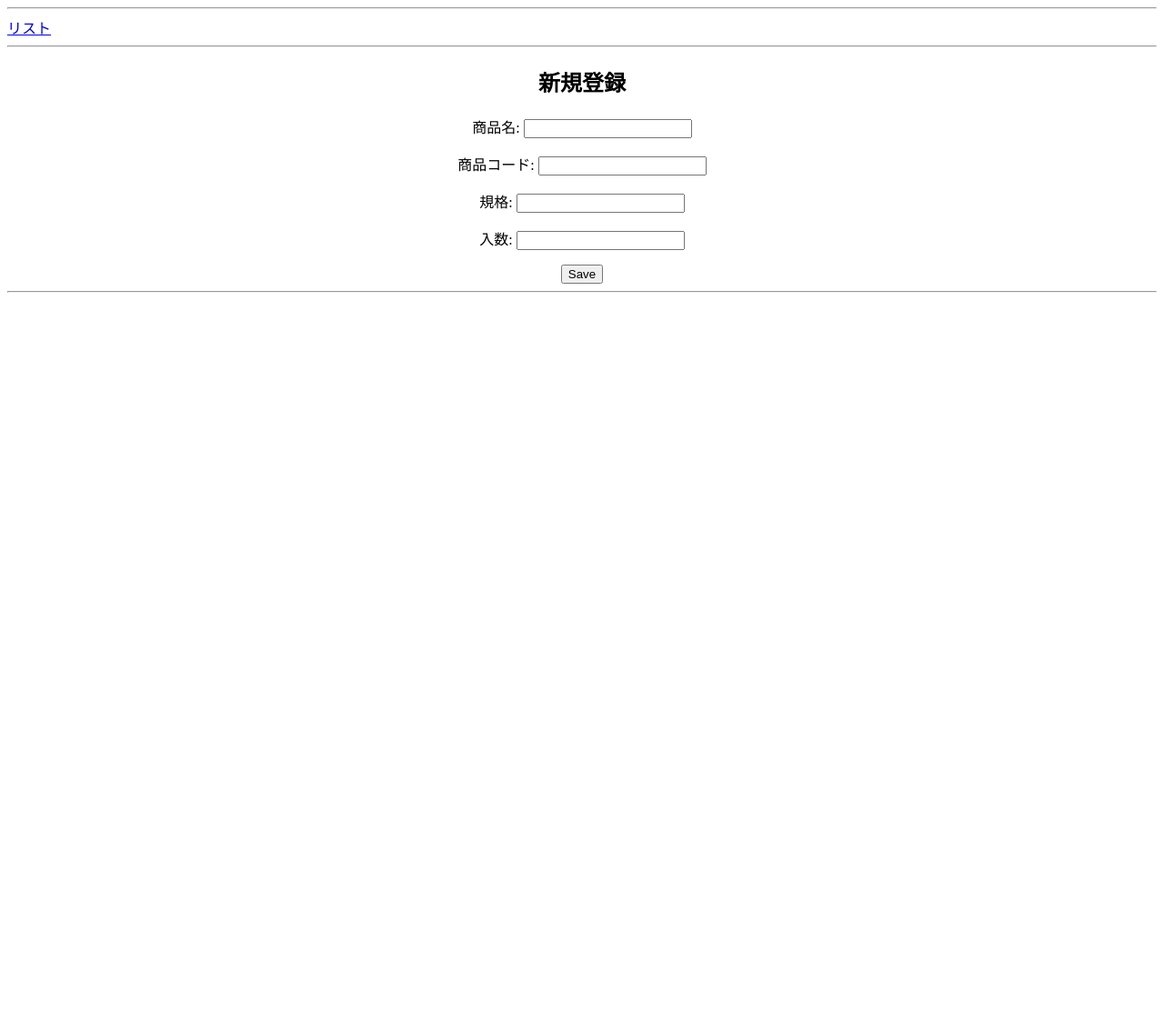
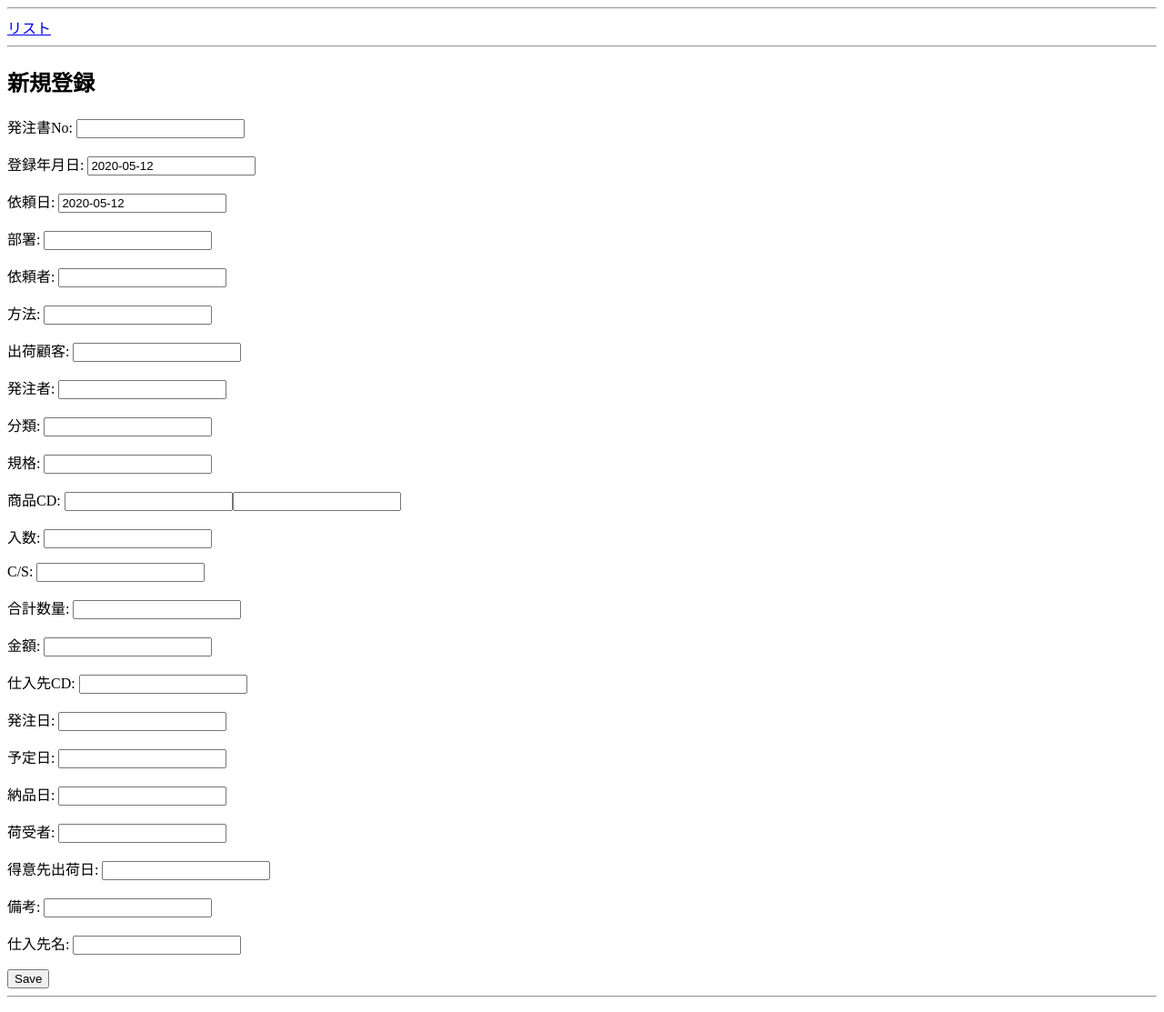
Before and after one commit to simashun/omlapp, a Django app: template oml/yui/templates/yui/post_new.html in a window 1280 px wide. Shown: the whole page at 91% size. Before the commit the page ends 322 px from the top, so only its background shows below. Run offline with Django 3.2, Linux system fonts and the light colour scheme; the template is opened without the code that fills it: values that come from a table or form of the project are taken from there, others are empty; some libraries are stand-ins or nearby versions.

Commit message:
発注情報新規登録

```diff
--- a/oml/yui/admin.py
+++ b/oml/yui/admin.py
@@ -6,7 +6,8 @@ admin.site.register(Shouhin)
 # admin.site.register(Hachukanri)
 class ShouhinAdmin(admin.ModelAdmin):
     fields = ['In_time', 'Hachu_no', 'Irai_day', 'Busyo', 'Irai_nm', 'Houhou', 'Syuka_kokyaku', 'Hachu_nm', 'Bunrui', 'Shouhin_cd', 'Iri_su', 'Case_su', 'Sum_su', 'Kingaku', 'Siresaki_cd', 'Siresaki_nm', 'Hachu_day', 'Yotei_day', 'Nohin_day', 'Nohin_tanto_nm', 'Tokuisaki_shuka_day', 'Syoumikgn', 'Biko', 'In_tanto_cd', 'In_tanto_nm', 'In_bumon_cd', 'In_bumon_nm', 'In_tanmatu_nm', 'In_tanmatu_tanto_nm', 'In_tanmatu_tanto_ip', 'Up_time', 'Up_tanto_cd', 'Up_tanto_nm', 'Up_bumon_cd', 'Up_bumon_nm', 'Up_tanmatu_nm', 'Up_tanmatu_tanto_nm', 'Up_tanmatu_tanto_ip', 'Del_time', 'Del_tanto_cd', 'Del_tanto_nm', 'Del_bumon_cd', 'Del_bumon_nm', 'Del_tanmatu_nm', 'Del_tanmatu_tanto_nm', 'Del_tanmatu_tanto_ip', 'Del_flg', 'Open_flg', 'Biken_flg', 'Cancel_flg']
-    list_display = ['ProductName', 'In_time', 'Hachu_no', 'Irai_day', 'Busyo', 'Irai_nm', 'Houhou', 'Syuka_kokyaku', 'Hachu_nm', 'Bunrui', 'Shouhin_nm1', 'Shouhin_cd', 'Iri_su', 'Case_su', 'Sum_su', 'Kingaku', 'Siresaki_cd', 'Siresaki_nm', 'Hachu_day', 'Yotei_day', 'Nohin_day', 'Nohin_tanto_nm', 'Tokuisaki_shuka_day', 'Syoumikgn', 'Biko', 'In_tanto_cd', 'In_tanto_nm', 'In_bumon_cd', 'In_bumon_nm', 'In_tanmatu_nm', 'In_tanmatu_tanto_nm', 'In_tanmatu_tanto_ip', 'Up_time', 'Up_tanto_cd', 'Up_tanto_nm', 'Up_bumon_cd', 'Up_bumon_nm', 'Up_tanmatu_nm', 'Up_tanmatu_tanto_nm', 'Up_tanmatu_tanto_ip', 'Del_time', 'Del_tanto_cd', 'Del_tanto_nm', 'Del_bumon_cd', 'Del_bumon_nm', 'Del_tanmatu_nm', 'Del_tanmatu_tanto_nm', 'Del_tanmatu_tanto_ip', 'Del_flg', 'Open_flg', 'Biken_flg', 'Cancel_flg']
+    # list_display = ['ProductName', 'In_time', 'Hachu_no', 'Irai_day', 'Busyo', 'Irai_nm', 'Houhou', 'Syuka_kokyaku', 'Hachu_nm', 'Bunrui', 'Shouhin_nm1', 'Shouhin_cd', 'Iri_su', 'Case_su', 'Sum_su', 'Kingaku', 'Siresaki_cd', 'Siresaki_nm', 'Hachu_day', 'Yotei_day', 'Nohin_day', 'Nohin_tanto_nm', 'Tokuisaki_shuka_day', 'Syoumikgn', 'Biko', 'In_tanto_cd', 'In_tanto_nm', 'In_bumon_cd', 'In_bumon_nm', 'In_tanmatu_nm', 'In_tanmatu_tanto_nm', 'In_tanmatu_tanto_ip', 'Up_time', 'Up_tanto_cd', 'Up_tanto_nm', 'Up_bumon_cd', 'Up_bumon_nm', 'Up_tanmatu_nm', 'Up_tanmatu_tanto_nm', 'Up_tanmatu_tanto_ip', 'Del_time', 'Del_tanto_cd', 'Del_tanto_nm', 'Del_bumon_cd', 'Del_bumon_nm', 'Del_tanmatu_nm', 'Del_tanmatu_tanto_nm', 'Del_tanmatu_tanto_ip', 'Del_flg', 'Open_flg', 'Biken_flg', 'Cancel_flg']
+    list_display = ['ProductName', 'In_time', 'Hachu_no', 'Irai_day', 'Busyo', 'Irai_nm', 'Houhou', 'Syuka_kokyaku', 'Hachu_nm', 'Bunrui', 'Shouhin_cd', 'Iri_su', 'Case_su', 'Sum_su', 'Kingaku', 'Siresaki_cd', 'Siresaki_nm', 'Hachu_day', 'Yotei_day', 'Nohin_day', 'Nohin_tanto_nm', 'Tokuisaki_shuka_day', 'Syoumikgn', 'Biko', 'In_tanto_cd', 'In_tanto_nm', 'In_bumon_cd', 'In_bumon_nm', 'In_tanmatu_nm', 'In_tanmatu_tanto_nm', 'In_tanmatu_tanto_ip', 'Up_time', 'Up_tanto_cd', 'Up_tanto_nm', 'Up_bumon_cd', 'Up_bumon_nm', 'Up_tanmatu_nm', 'Up_tanmatu_tanto_nm', 'Up_tanmatu_tanto_ip', 'Del_time', 'Del_tanto_cd', 'Del_tanto_nm', 'Del_bumon_cd', 'Del_bumon_nm', 'Del_tanmatu_nm', 'Del_tanmatu_tanto_nm', 'Del_tanmatu_tanto_ip', 'Del_flg', 'Open_flg', 'Biken_flg', 'Cancel_flg']
     def ProductName(self,obj):
         return str()
     ProductName.short_description = "商品名"
--- a/oml/yui/forms.py
+++ b/oml/yui/forms.py
@@ -23,7 +23,7 @@ class MyForm(forms.ModelForm):
     Bunrui = forms.CharField (max_length=80, label='分類')
     Kikaku = forms.CharField(max_length=20,label="規格")
     Shouhin_cd = forms.IntegerField(label="商品CD")
-    Shouhin_nm1 = forms.CharField(label="商品名")
+    # Shouhin_nm1 = forms.CharField(label="商品名")
     Iri_su = forms.IntegerField (label='入数')
     Case_su = forms.IntegerField (label='C/S')
     Sum_su = forms.IntegerField (label='合計数量')
@@ -39,4 +39,5 @@ class MyForm(forms.ModelForm):
 
     class Meta:
         model = T_oml2
-        fields = ('Hachu_no','In_time','Irai_day','Busyo','Irai_nm','Houhou','Syuka_kokyaku','Hachu_nm','Bunrui','Kikaku','Shouhin_cd','Shouhin_nm1','Iri_su','Case_su','Sum_su','Kingaku','Siresaki_cd','Hachu_day','Yotei_day','Nohin_day','Nohin_tanto_nm','Tokuisaki_shuka_day','Biko')
+        # fields = ('Hachu_no','In_time','Irai_day','Busyo','Irai_nm','Houhou','Syuka_kokyaku','Hachu_nm','Bunrui','Kikaku','Shouhin_cd','Shouhin_nm1','Iri_su','Case_su','Sum_su','Kingaku','Siresaki_cd','Hachu_day','Yotei_day','Nohin_day','Nohin_tanto_nm','Tokuisaki_shuka_day','Biko')
+        fields = ('Hachu_no','In_time','Irai_day','Busyo','Irai_nm','Houhou','Syuka_kokyaku','Hachu_nm','Bunrui','Kikaku','Shouhin_cd', 'Iri_su','Case_su','Sum_su','Kingaku','Siresaki_cd','Hachu_day','Yotei_day','Nohin_day','Nohin_tanto_nm','Tokuisaki_shuka_day','Biko')
--- a/oml/yui/models.py
+++ b/oml/yui/models.py
@@ -52,7 +52,7 @@ class T_oml2(models.Model):
     Syuka_kokyaku = models.CharField (max_length=200, verbose_name='出荷顧客', null=True, blank=True)
     Hachu_nm = models.CharField (max_length=80, verbose_name='発注者')
     Bunrui = models.CharField (max_length=80, verbose_name='分類')
-    Shouhin_nm1 = models.ForeignKey(Shouhin, on_delete=models.PROTECT)
+    # Shouhin_nm1 = models.ForeignKey(Shouhin, on_delete=models.PROTECT)
     Shouhin_cd = models.IntegerField(verbose_name='商品CD')
     Iri_su = models.IntegerField (verbose_name='入数', null=True, blank=True)
     Case_su = models.IntegerField (verbose_name='C/S', null=True,blank=True)
--- a/oml/yui/templates/base.html
+++ b/oml/yui/templates/base.html
@@ -1,5 +1,6 @@
 {% load static %}
 <html lang="ja">
+<script src="https://ajax.googleapis.com/ajax/libs/jquery/3.2.1/jquery.min.js"></script>
 <head>
 <meta charset="UTF-8">
     <title>{% block title %}{% endblock %}</title>
--- a/oml/yui/templates/yui/post_new.html
+++ b/oml/yui/templates/yui/post_new.html
@@ -12,6 +12,8 @@
                 if (data.is_used) {
 //                    alert(data.error_message);
                     $("#id_Shouhin_nm1").val(data.error_message);
+                }else{
+                    $("#id_Shouhin_nm1").val("未登録の商品CDです");
                 }
             }
         });
@@ -19,10 +21,34 @@
 </script>
 {% endblock %}
 {% block content %}
-<div align='center'>
+<div>
 <h2>新規登録</h2>
     <form method="POST" class="post-form">{% csrf_token %}
-        {{ form.as_p}}
+        {% comment %} {{ form.as_p}} {% endcomment %}
+        <p><label for="id_Hachu_no">発注書No:</label> <input type="text" name="Hachu_no" maxlength="6" required id="id_Hachu_no" /></p>
+        <p><label for="id_In_time">登録年月日:</label> <input type="text" name="In_time" value="2020-05-12" required id="id_In_time" /></p>
+        <p><label for="id_Irai_day">依頼日:</label> <input type="text" name="Irai_day" value="2020-05-12" required id="id_Irai_day" /></p>
+        <p><label for="id_Busyo">部署:</label> <input type="text" name="Busyo" maxlength="80" required id="id_Busyo" /></p>
+        <p><label for="id_Irai_nm">依頼者:</label> <input type="text" name="Irai_nm" maxlength="80" required id="id_Irai_nm" /></p>
+        <p><label for="id_Houhou">方法:</label> <input type="text" name="Houhou" maxlength="80" required id="id_Houhou" /></p>
+        <p><label for="id_Syuka_kokyaku">出荷顧客:</label> <input type="text" name="Syuka_kokyaku" maxlength="200" required id="id_Syuka_kokyaku" /></p>
+        <p><label for="id_Hachu_nm">発注者:</label> <input type="text" name="Hachu_nm" maxlength="80" required id="id_Hachu_nm" /></p>
+        <p><label for="id_Bunrui">分類:</label> <input type="text" name="Bunrui" maxlength="80" required id="id_Bunrui" /></p>
+        <p><label for="id_Kikaku">規格:</label> <input type="text" name="Kikaku" maxlength="20" required id="id_Kikaku" /></p>
+        <p><label for="id_Shouhin_cd">商品CD:</label> <input type="number" name="Shouhin_cd" required id="id_Shouhin_cd" /><input form="moge" readonly id="id_Shouhin_nm1"></p>
+        <p><label for="id_Iri_su">入数:</label> <input type="number" name="Iri_su" required id="id_Iri_su" /></p>
+        <p><label for="id_Case_su">C/S:</label> <input type="number" name="Case_su" required id="id_Case_su" /></p>
+        <p><label for="id_Sum_su">合計数量:</label> <input type="number" name="Sum_su" required id="id_Sum_su" /></p>
+        <p><label for="id_Kingaku">金額:</label> <input type="number" name="Kingaku" required id="id_Kingaku" /></p>
+        <p><label for="id_Siresaki_cd">仕入先CD:</label> <input type="number" name="Siresaki_cd" required id="id_Siresaki_cd" /></p>
+        <p><label for="id_Hachu_day">発注日:</label> <input type="text" name="Hachu_day" maxlength="10" required id="id_Hachu_day" /></p>
+        <p><label for="id_Yotei_day">予定日:</label> <input type="text" name="Yotei_day" maxlength="100" required id="id_Yotei_day" /></p>
+        <p><label for="id_Nohin_day">納品日:</label> <input type="text" name="Nohin_day" maxlength="10" required id="id_Nohin_day" /></p>
+        <p><label for="id_Nohin_tanto_nm">荷受者:</label> <input type="text" name="Nohin_tanto_nm" maxlength="80" required id="id_Nohin_tanto_nm" /></p>
+        <p><label for="id_Tokuisaki_shuka_day">得意先出荷日:</label> <input type="text" name="Tokuisaki_shuka_day" maxlength="10" required id="id_Tokuisaki_shuka_day" /></p>
+        <p><label for="id_Biko">備考:</label> <input type="text" name="Biko" maxlength="10000" required id="id_Biko" /></p>
+        <p><label for="id_Siresaki_nm">仕入先名:</label> <input type="text" name="Siresaki_nm" maxlength="80" required id="id_Siresaki_nm" /></p>
+             </td></tr>
         <button type="submit">Save</button>
     <hr>
     </form>
--- a/oml/yui/views.py
+++ b/oml/yui/views.py
@@ -38,7 +38,6 @@ def post_new(request):
         # form = PostForm(request.POST)
         form = MyForm(request.POST)
         if form.is_valid():
-
             """is_valid → 必須チェック、不正値チェック"""
             post = form.save(commit=False)
             """すぐには保存しない"""
```
Also changed, not shown: oml/yui/migrations/0002_remove_t_oml2_shouhin_nm1.py (added).
